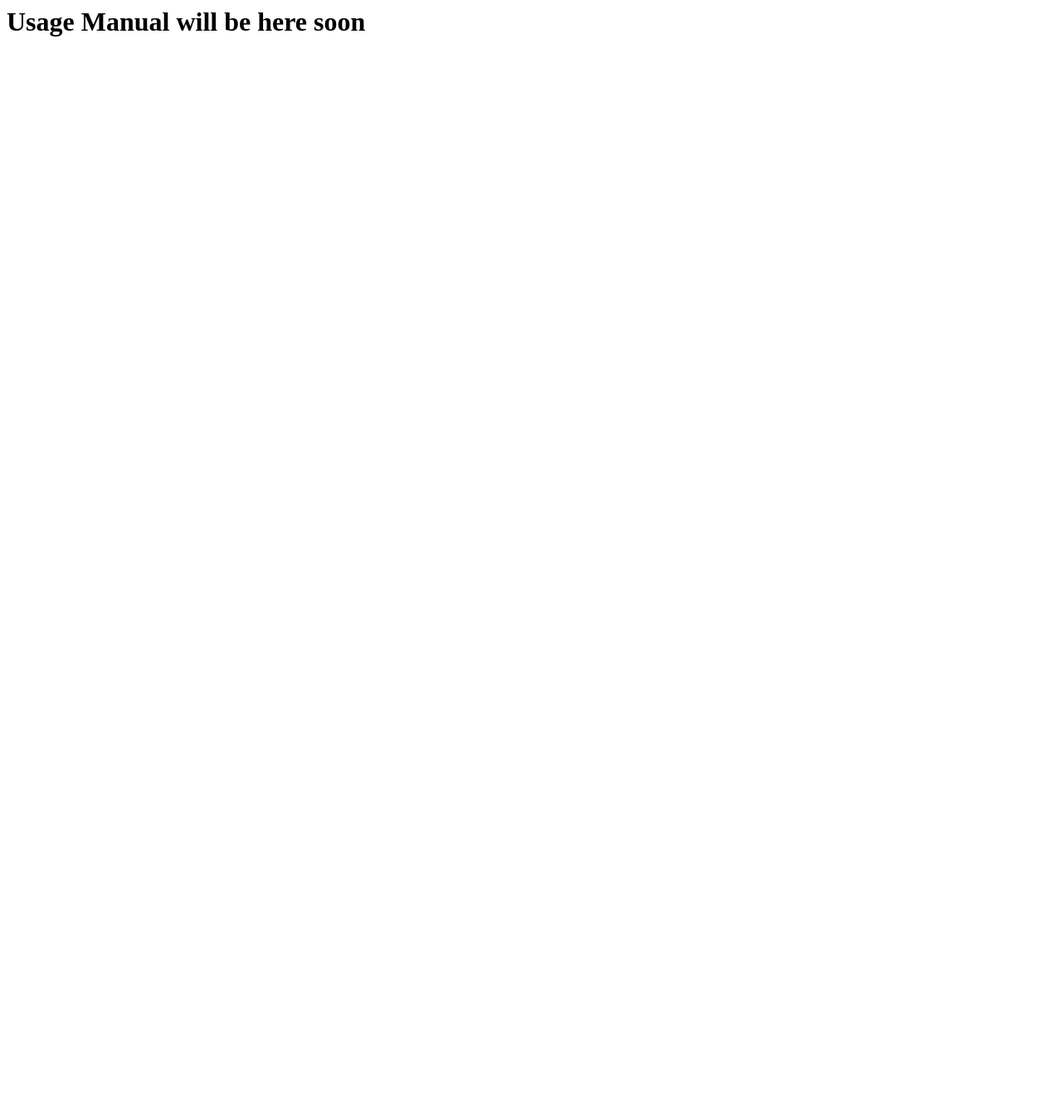
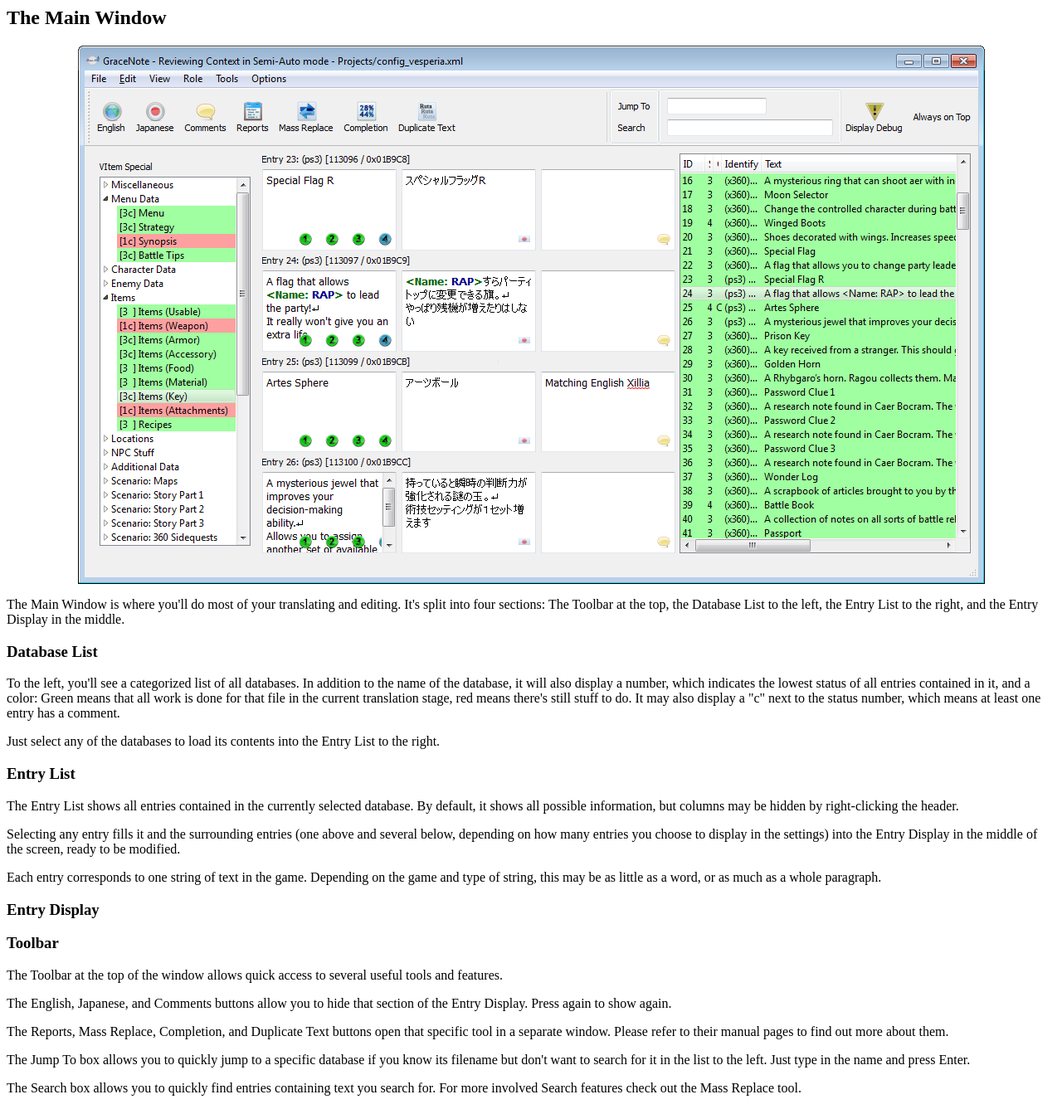
Before and after one commit to AdmiralCurtiss/GraceNote, a plain HTML site: page Manual/program/mainwindow.html in a window 1280 px wide. Shown: the whole page at 83% size. Before the commit the page ends 800 px from the top, so only its background shows below. Drawn offline with Linux system fonts and the light colour scheme.

Commit message:
More Manual (still incomplete)

```diff
--- a/Manual/program/mainwindow.html
+++ b/Manual/program/mainwindow.html
@@ -2,74 +2,67 @@
 <head><title>GraceNote - The Main Window</title></head>
 <body>
 
-<h1>Usage Manual will be here soon</h1>
+<!--### Introduction ###
+On program start up, Grace Note will download any new files from the server that have been modified by others, as long as an internet connection is available.
+-->
+
+
+<h2>The Main Window</h2>
+
+<center><img src="mainwindow.png" /></center>
+
+<p>The Main Window is where you'll do most of your translating and editing. It's split into four sections: The Toolbar at the top, the Database List to the left, the Entry List to the right, and the Entry Display in the middle.</p>
+
+
+<h3>Database List</h3>
+<p>To the left, you'll see a categorized list of all databases. In addition to the name of the database, it will also display a number, which indicates the lowest status of all entries contained in it, and a color: Green means that all work is done for that file in the current translation stage, red means there's still stuff to do. It may also display a "c" next to the status number, which means at least one entry has a comment.</p>
+
+<p>Just select any of the databases to load its contents into the Entry List to the right.</p>
+
+<h3>Entry List</h3>
+<p>The Entry List shows all entries contained in the currently selected database. By default, it shows all possible information, but columns may be hidden by right-clicking the header.</p>
+
+<p>Selecting any entry fills it and the surrounding entries (one above and several below, depending on how many entries you choose to display in the settings) into the Entry Display in the middle of the screen, ready to be modified.</p>
+
+<p>Each entry corresponds to one string of text in the game. Depending on the game and type of string, this may be as little as a word, or as much as a whole paragraph.</p>
+
+<!-- maybe some stuff about debug here? -->
+
+<h3>Entry Display</h3>
+<p></p>
+
+<!-- The three editing windows show the above, currently selected, and below entries, respectively. When an entry is selected, these boxes will contain the entry text, which can be edited. Variables are shown between angle brackets (<>), and newlines have been ornamented with a carriage return symbol. The brackets ARE required for all variables, but the carriage return symbol is optional, and need not be typed. Variables will also appear in colour. Editing windows support copy, paste, cut, select all, undo, and redo, via keyboard shortcuts and the right click menu ONLY. The edit menu is non-functional at this time, excepting full-text copy.
+
+In the lower right corner are four symbols. These symbols denote the completion status of the entry. Green signifies the stage is complete, and blue signifies incomplete. These will be automatically modified dependent on the role you have set. You may also change them manually by clicking on them. The four stages are Translation, Translation Review, Context Review, and Editing, from left to right.
+
+If Pyenchant is installed, red lines beneath typed words will denote misspelled words. You may correct these yourself, or right-click them to pop up a list of suggestions.
+
+At any time, you may select a Japanese word and right click it. The contextual menu will contain a list of suggested words, as well as their English equivalents and definitions. The dictionary used is an abridged dictionary, for conciseness. The dictionary also includes a very succinct kanji lookup. -->
+
+<h3>Toolbar</h3>
+<p>The Toolbar at the top of the window allows quick access to several useful tools and features.</p>
+
+<p>The English, Japanese, and Comments buttons allow you to hide that section of the Entry Display. Press again to show again.</p>
+
+<p>The Reports, Mass Replace, Completion, and Duplicate Text buttons open that specific tool in a separate window. Please refer to their manual pages to find out more about them.</p>
+
+<p>The Jump To box allows you to quickly jump to a specific database if you know its filename but don't want to search for it in the list to the left. Just type in the name and press Enter.</p>
+<p>The Search box allows you to quickly find entries containing text you search for. For more involved Search features check out the Mass Replace tool.</p>
+
+
 
 <!--
 This is all super outdated, doesn't even make sense to nicely format it.
 
-### Introduction ###
-
-On program start up, Grace Note will download any new files from the server that have been modified by others, as long as an internet connection is available.
-
-During editing, Grace Note will auto-save locally, however, you must remember to save to upload your work to the server. If no internet connection is available, your changes will saved until you reconnect.
 
 
-### The Main Window ###
-The main Grace Note window contains a toolbar, a list on the left, a list on the right, and three text editing boxes. The title of the main window will show your current mode and role.
 
 
-#### The File List ####
-The left list is the file list. This shows a list of all the files, sorted as indicated by the radio buttons above. You may change the sorting. Simply click on a file to view a list of it’s contents in the rightmost list.
 
 
-#### The Entry List ####
-The right list is the entry list. This list shows the contents of the selected file. Each entry represents one message box or menu string in game. The check boxes to the left of the entry list signify that the entry is a debug-use entry. Viewing debug entries is disabled by default, but you can change this behaviour by clicking the yellow yield sign in the toolbar, directly above the entry list. To change the debug status of an entry, click the checkbox.
 
 
-#### The Editing Windows ####
-The three editing windows show the above, currently selected, and below entries, respectively. When an entry is selected, these boxes will contain the entry text, which can be edited. Variables are shown between angle brackets (<>), and newlines have been ornamented with a carriage return symbol. The brackets ARE required for all variables, but the carriage return symbol is optional, and need not be typed. Variables will also appear in colour. Editing windows support copy, paste, cut, select all, undo, and redo, via keyboard shortcuts and the right click menu ONLY. The edit menu is non-functional at this time, excepting full-text copy.
 
-In the lower right corner are four symbols. These symbols denote the completion status of the entry. Green signifies the stage is complete, and blue signifies incomplete. These will be automatically modified dependent on the role you have set. You may also change them manually by clicking on them. The four stages are Translation, Translation Review, Context Review, and Editing, from left to right.
-
-If a comment is available, the text ‘Comment Available’ will be listed beside the entry number above the text box.
-
-If Pyenchant is installed, red lines beneath typed words will denote misspelled words. You may correct these yourself, or right-click them to pop up a list of suggestions.
-
-At any time, you may select a Japanese word and right click it. The contextual menu will contain a list of suggested words, as well as their English equivalents and definitions. The dictionary used is an abridged dictionary, for conciseness. The dictionary also includes a very succinct kanji lookup.
-
-
-### The Toolbar ###
-The toolbar contains many essential features and information. The toolbar’s style and icon size can be changed in the View menu.
-
-
-#### English, Japanese, Comments ####
-The first three icons in the toolbar are ‘English’, ‘Japanese’, and ‘Comments’. Clicking English will change the displayed text to the translated English text, if any is available. This is the default. Clicking Japanese will change the displayed text in the editing boxes to the original Japanese, and clicking Comments will change the box to see any available comments. English and comments are editable, but the original Japanese is not.
-
-
-#### Two-up ####
-The two-up function in the toolbar doubles the amount of text boxes, allowing you to view two different view modes (of English, Japanese and Comments) side-by-side. The second set of text boxes appears to the right, and is not editable. By default, the boxes are set to be viewed in Japanese, but this can be changed by clicking the lower right icon.
-
-
-#### Reports ####
-Reports will detail today’s and yesterday’s uploads, as well as overall statistics. Due to Mass Replace, overall statistics are often skewed.
-
-
-#### Mass Replace ####
-Mass Replace is a powerful tool for searching and replacing text across files. You can search for text as part of an entry (exact match), or an entire entry on it’s own (entry match). Upon searching, a list will be generated that details the entry’s current English, if available, or Japanese if not, the file that contains it, and the entry number it occupies. You may selectively replace searches by modifying the check boxes provided. No text will be replaced until you click replace in the bottom left. This action can not be undone!
-
-Some notes about Mass Replace. Is it possible and recommended to use the search feature on it’s own for a more precise search. You may not Mass replace whitespace or non-visible characters. Replace will not take effect without a search being done prior to the replacement. Deleting the text in search before replacing will modify the text to be replaced, so, it is possible to search for entries with ‘foo’ and then replace all instances of ‘bar’ within that set with some other text of choice (such as ‘I pity the’).
-
-
-#### Completion ####
-Details the completion of each category and file in terms of stage. These percentages are reflected on the website. The total percentage can be viewed in the Window Title.
-
-
-#### Duplicate Search ####
-This window can search inside categories for duplicate text. It can also search only for inconsistent duplicate text where the translated text does not match it’s duplicates, which can be used to find untranslated duplicates or mistranslated duplicates. Very powerful when used in combination with Mass Replace.
-
-
-#### Live Search ####
-The Live search will selectively filter the file list by the entered text. It will locate the text in English or Japanese. Due to the potentially large size of files, for a more specific search, please use the search filter included with Mass Replace. Live Search will only yield general results. Live Search requires a minimum of three characters.
 
 
 #### Debug Toggle ####
@@ -97,62 +90,23 @@ Full Text Copy only functions when a file or entry is selected. It will paste th
 #### View Menu ####
 
 
-##### Changelog #####
-Shows the Changelog for the currently selected file.
-
-
-##### Global Changelog #####
-Shows the Changelog for all files at once.
-
-
-##### Two-up #####
-This option is also available in the toolbar. The two-up function doubles the amount of text boxes, allowing you to view two different view modes (of English, Japanese and Comments) side-by-side. The second set of text boxes appears to the right, and is not editable. By default, the boxes are set to be viewed in Japanese, but this can be changed by clicking the lower right icon.
-
-
-##### English, Japanese, Comments #####
-Theses options are also available in the toolbar. Clicking English will change the displayed text to the translated English text, if any is available. This is the default. Clicking Japanese will change the displayed text in the editing boxes to the original Japanese, and clicking Comments will change the box to see any available comments. English and comments are editable, but the original Japanese is not.
-
-
-##### Toolbar Style and Icon Size #####
-Sets the style and icon size for the toolbar.
 
 
 #### Role Menu ####
 The Role which is currently set determines to which completion meter you add. The role is displayed in the title of the Main Window. Setting the role correctly is important to ensuring proper progress bars.
 
-
 #### Mode Menu ####
 The Mode is used in conjunction with Roles in order to determine which files can be labelled complete.
-
 
 ##### Semi-Auto #####
 In semi-auto mode, any entries you edit will be marked as ‘complete’ for your current role, and the completion percentage updated accordingly. You can manually set an entry to complete by using the icons in the lower right a text box when an entry is selected. This is the default mode.
 
-
 ##### Auto #####
 In automatic mode, any entries which are viewed on screen will be set to ‘complete’ for your current role, and the completion percentage updated accordingly. You can manually set an entry to complete by using the icons in the lower right a text box when an entry is selected. This is useful for editing where entries may need to be read, but not necessarily edited, and manual clicking becomes tedious. This mode will not currently be kept between sessions, and must reset each time.
-
 
 ##### Manual #####
 No changes to the status of entries will happen in this mode unless the status icons in each entry are manually clicked.
 
-
-#### Options Menu ####
-
-##### Reload Config #####
-This reloads the currently opened *.xml configuration file.
-
-##### Japanese Voices/English Voices #####
-This changes which language's audio files are played, if available. The displayed language is the one that is currently active.
-
-##### (Not) Updating Lower Status #####
-This changes the behavior when an entry is edited that is set to a higher status than what is currently set in the Role settings. On Not Updating, the entry's status remains the higher one. On Updating, the entry's status changes to match the selected one.
-
-##### Change Editing Window Amount #####
-This changes the amount of entries displayed at once. A restart of GraceNote is required to apply this change.
-
-##### (Not) Writing on Entry change #####
-This changes the behavoir when edits made to entires are written to the local Databases. By default (Not Writing), edits are only written when changing databases or pressing pretty much any menu option. If you change this to Writing, changes are written every time you switch which entry is currently displayed. This is safer, but comes with a performance penalty.
 
 
 -->
```
Also changed, not shown: Manual/index.html (+1 -1 lines), Manual/program/changelog.html (added, +20 -0 lines), Manual/program/completion.html (added, +14 -0 lines), Manual/program/duplicate.html (added, +14 -0 lines), Manual/program/font.html (added, +12 -0 lines), Manual/program/history.html (added, +12 -0 lines), Manual/program/index.html (added, +31 -0 lines), Manual/program/massreplace.html (added, +17 -0 lines), Manual/program/media.html (added, +12 -0 lines), Manual/program/reports.html (added, +14 -0 lines), Manual/program/mainwindow.png (added).
